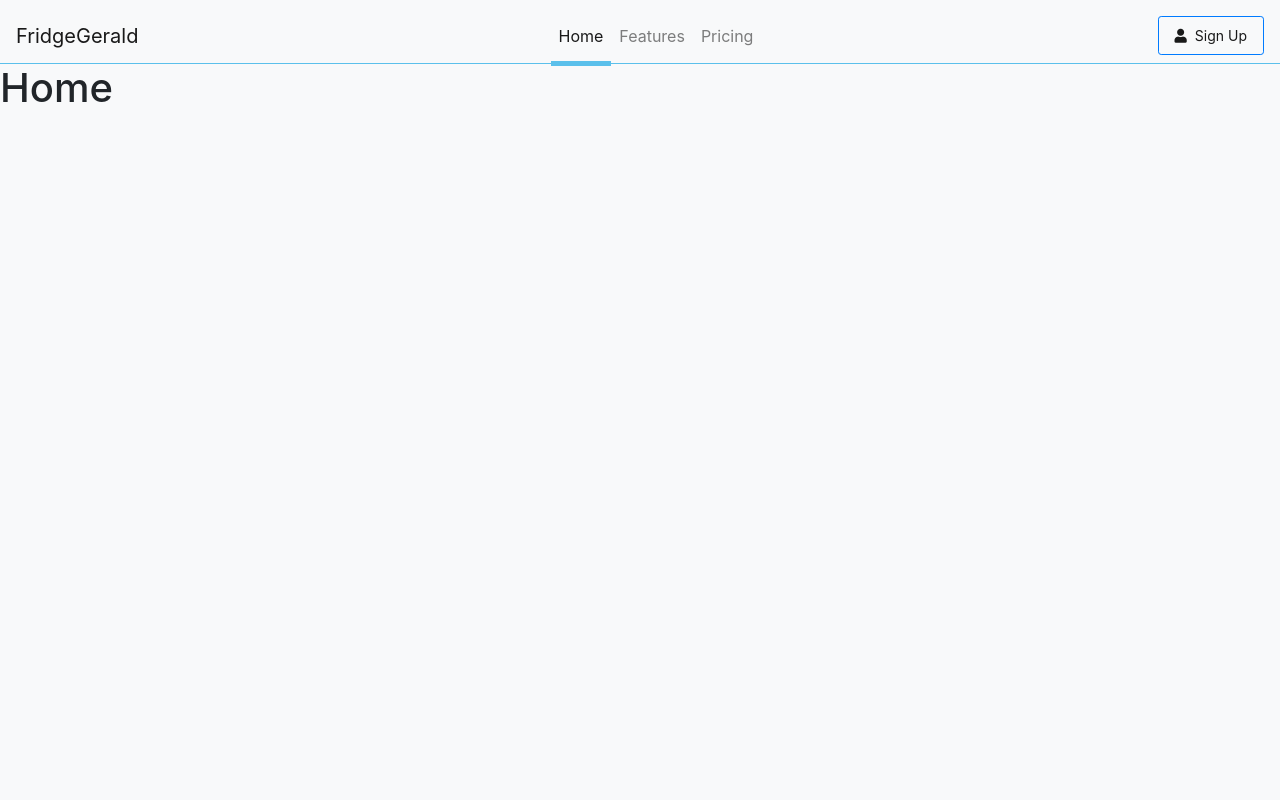
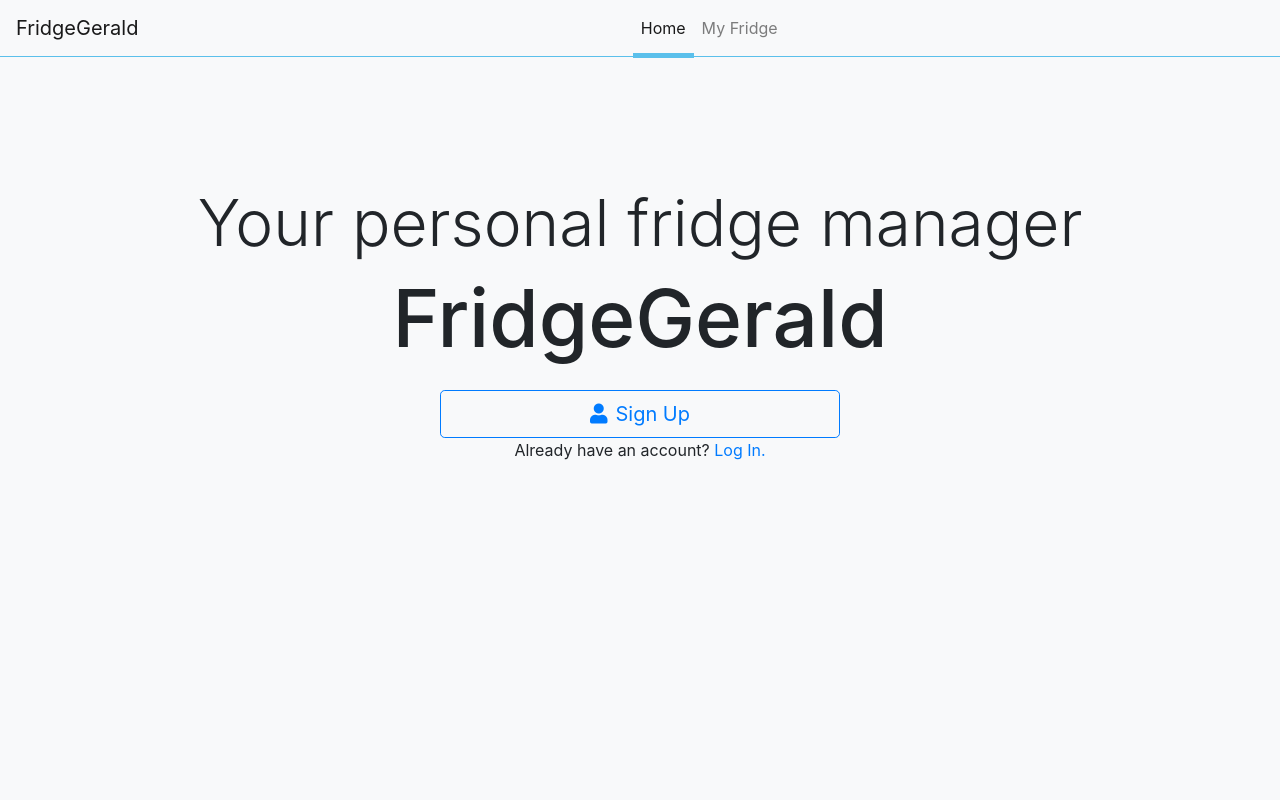
Before and after one commit to SwetankPoddar/FridgeGerald, a Django app: page / in a window 1280 px wide. Run offline with Django 3.2, Linux system fonts and the light colour scheme; some libraries are stand-ins or nearby versions.

Commit message:
homepage

```diff
--- a/FridgeGerald/static/css/global.css
+++ b/FridgeGerald/static/css/global.css
@@ -1,6 +1,9 @@
+html, body {
+    height: 100%;
+}
+
 .navbar-light {
     border-bottom: 1px solid #5bc0eb;
-    padding-bottom: 0px;
 }
 
 .navbar-nav > li {
@@ -15,3 +18,17 @@
     position: absolute;
     right: 0;
 }
+.pt-8 {
+    padding-top: 8rem;
+}
+@media(min-width:767px){
+    h1 {
+        font-size: 5em;
+    }
+    h2 {
+        font-size: 4em;
+    }
+}
+.max-w-400 {
+    max-width: 400px;
+}
--- a/FridgeGerald/templates/fridgeManager/base.html
+++ b/FridgeGerald/templates/fridgeManager/base.html
@@ -17,7 +17,7 @@
     </head>
     <body class="bg-light">
         {% include 'fridgeManager/navbar.html' %}
-        <div>
+        <div class="container">
             {% block body_block %}
             {% endblock %}
         </div>
--- a/FridgeGerald/templates/fridgeManager/index.html
+++ b/FridgeGerald/templates/fridgeManager/index.html
@@ -5,5 +5,12 @@
 {% endblock %}
 
 {% block body_block %}
-    <h1>Home</h1>
+    <div class="pt-8 text-center">
+        <h2 class="font-weight-light">Your personal fridge manager</h2>
+        <h1 class="">FridgeGerald</h1>
+        <a class="mt-4 nav-link btn btn-outline-primary btn-lg mx-auto max-w-400" href="#">
+            <i class="fas fa-user pr-2"></i>Sign Up
+        </a>
+        <span>Already have an account? <a href="#">Log In.</a></span>
+    </div>
 {% endblock %}
--- a/FridgeGerald/templates/fridgeManager/navbar.html
+++ b/FridgeGerald/templates/fridgeManager/navbar.html
@@ -9,16 +9,8 @@
                 <a class="nav-link" href="#">Home</a>
             </li>
             <li class="nav-item">
-                <a class="nav-link" href="#">Features</a>
-            </li>
-            <li class="nav-item">
-                <a class="nav-link" href="#">Pricing</a>
+                <a class="nav-link" href="#">My Fridge</a>
             </li>
         </ul>
-        <span class="navbar-text">
-            <a class="nav-link btn btn-outline-primary btn-sm" href="#">
-                <i class="fas fa-user pr-2"></i>Sign Up
-            </a>
-        </span>
     </div>
 </nav>
```
